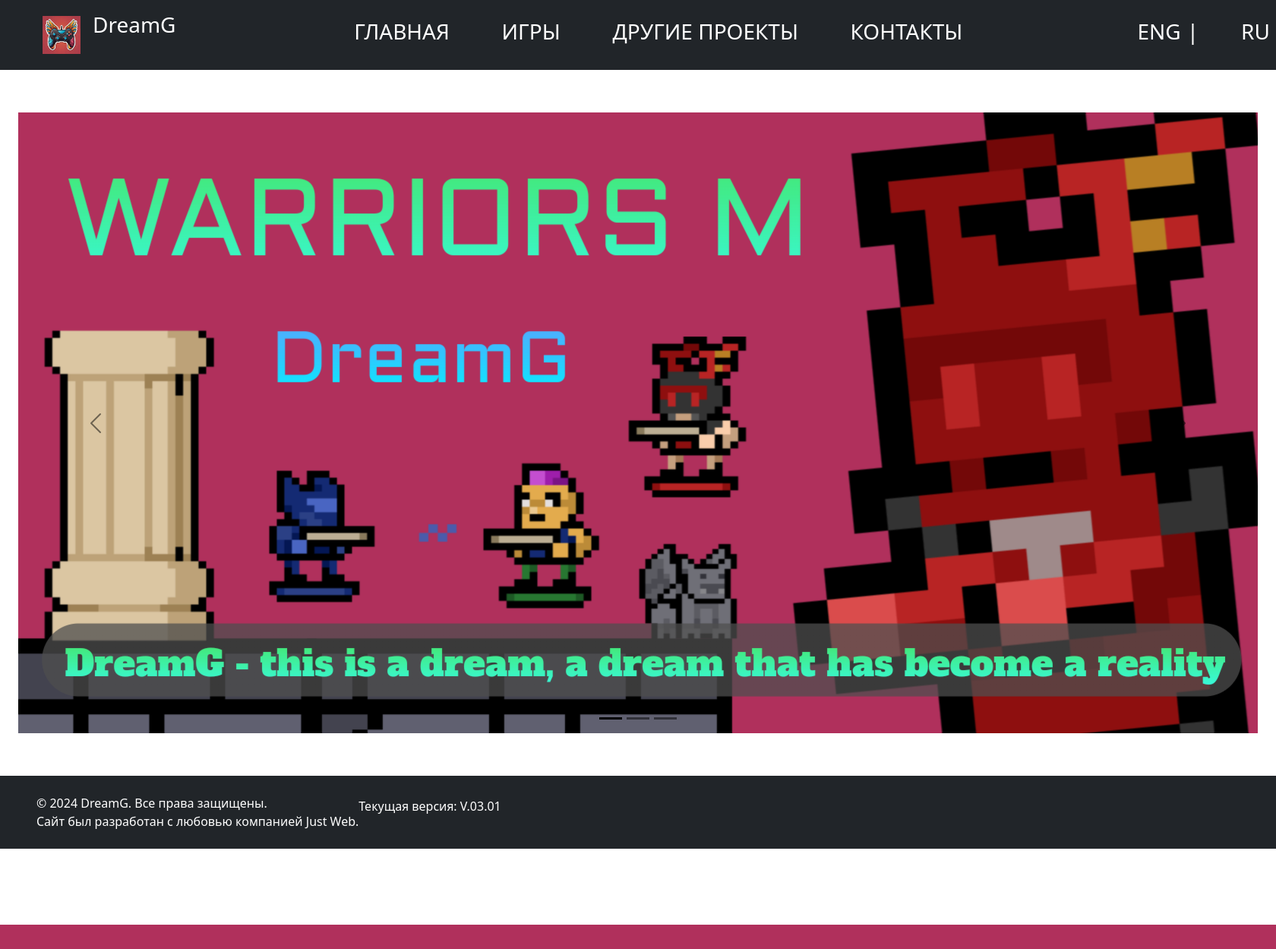
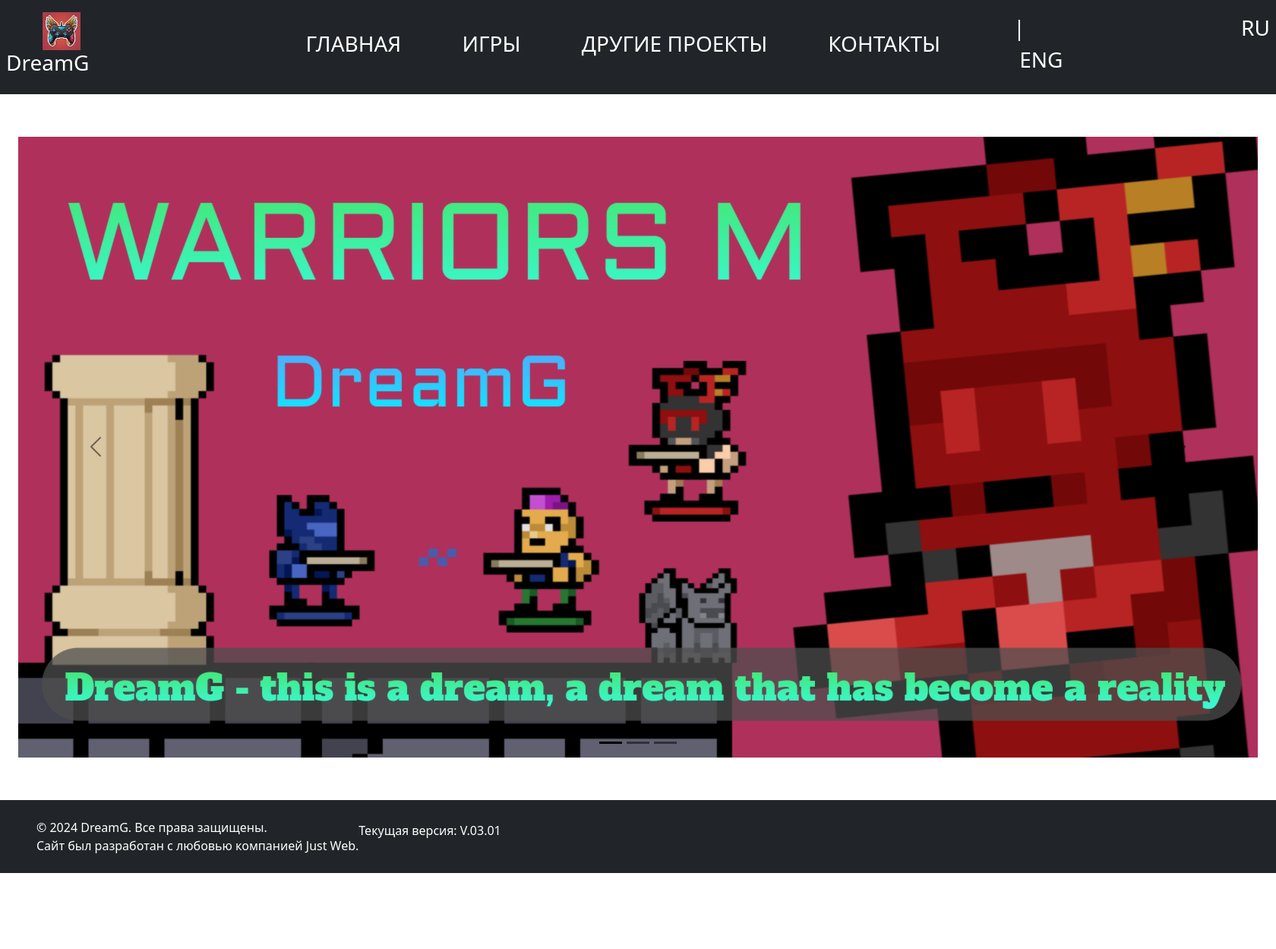
Before and after one commit to JasonHarris95/DG, a Django app: page / in a window 1680 px wide. Shown: the whole page at 76% size. Before the commit the page ends 1217 px from the top, so only its background shows below. Run offline with Django 5.2, Linux system fonts and the light colour scheme.

Commit message:
number_33

```diff
--- a/main/templates/main/home_ru.html
+++ b/main/templates/main/home_ru.html
@@ -2,18 +2,16 @@
 <link rel="stylesheet" href="../../static/css/base.css">
 
 {% block container_content %}
-<div class="container-fluid">
-    <div class="row">
         <!-- All block navigation -->
         <nav class="navbar navbar-expand-md bg-dark">
 
             <!-- Icon & name in navigation en -->
 
             <div id="Icon&Name" class="p-2 flex-fill">
-                <a class="navbar-brand ms-5" href="{% url 'home_ru' %}" style="float: left;">
+                <a class="navbar-brand ms-5" href="{% url 'home_ru' %}">
                     <img src="../../static/images/icon.jpg" width="50" height="50">
                 </a>
-                <a class="nav-link active" href="{% url 'home_ru' %}" style="float: left;">
+                <a class="nav-link active" href="{% url 'home_ru' %}">
                     <h3 class="text-white" lang="en">DreamG</h3>
                 </a>
             </div>
@@ -41,14 +39,13 @@
                 <a class="nav-link active ms-5" href="{% url 'home_ru' %}" style="float: right;">
                     <h3 class="text-white" lang="en">RU</h3>
                 </a>
-                <h3 class="text-white mx-2" style="float: right;"> | </h3>
+                <h3 class="text-white mx-2"> | </h3>
                 <a class="nav-link active mx-3" href="{% url 'home' %}">
-                    <h3 class="text-white" lang="en mx-3" style="float: right;">ENG</h3>
+                    <h3 class="text-white" lang="en mx-3">ENG</h3>
                 </a>
             </div>
         </nav>
-    </div>
-</div>
+
 {% endblock %}
 
 {% block main_content %}
@@ -85,8 +82,8 @@
 {% block foot %}
 <footer class="page-footer" width="100" style="width: 100%; bottom: 0; left: 0;">
     <nav class="navbar navbar-expand-md bg-dark mt-5">
-        <p class="text-white ms-5 mt-3" style="float: left;">© 2024 DreamG. Все права защищены.</br>Сайт был разработан с любовью компанией Just Web.</p>
-        <p class="text-white text-md-end" style="float: right;">Текущая версия: V.03.01</p>
+        <p class="text-white ms-5 mt-3">© 2024 DreamG. Все права защищены.</br>Сайт был разработан с любовью компанией Just Web.</p>
+        <p class="text-white text-md-end">Текущая версия: V.03.01</p>
     </nav>
 </footer>
 {% endblock %}
```
